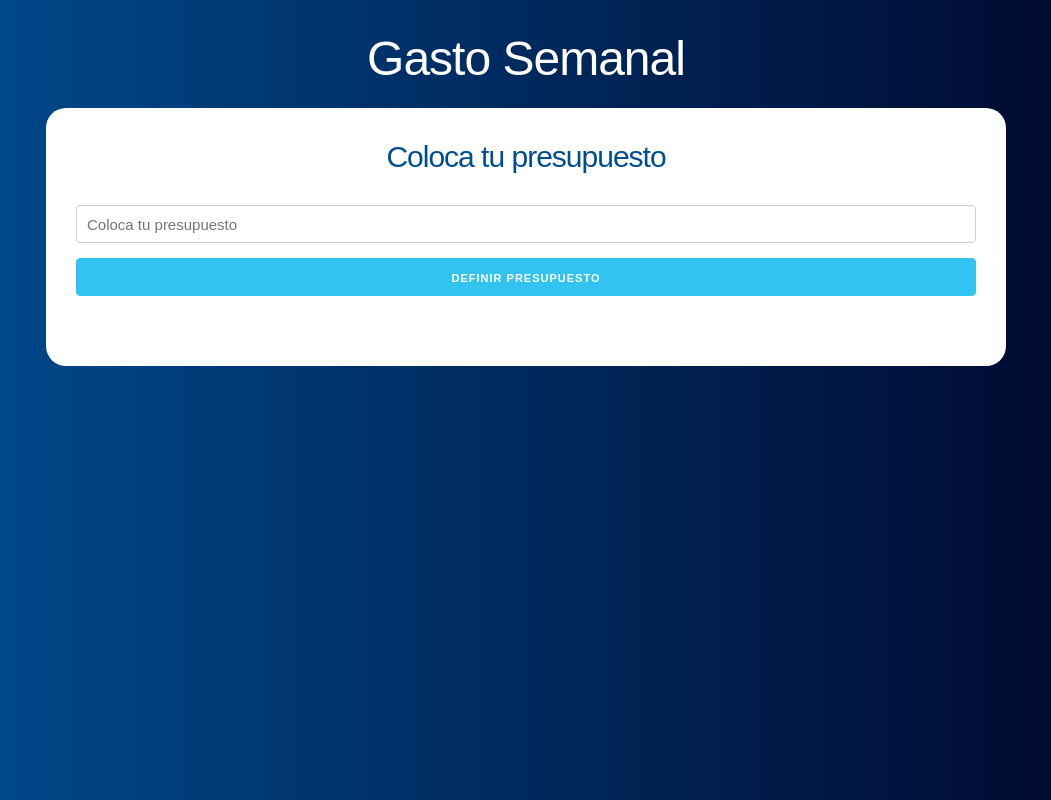
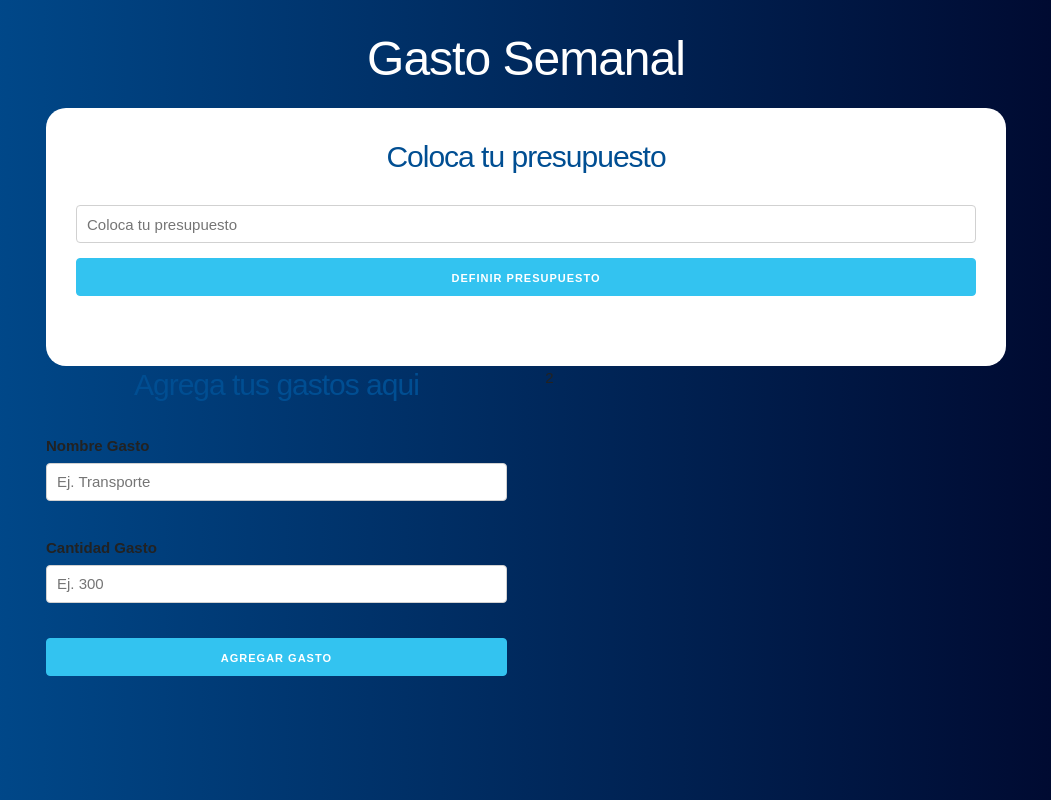
Before and after one commit to micspinis/Organizacion-Presupuestos, a React (Create React App) app: page / in a window 1280 px wide. Shown: the whole page, without its empty margins (114-1165 px from the left). Built offline with nearby package versions, Linux system fonts and the light colour scheme.

Commit message:
Creando componente Formulario de gastos

```diff
--- a/src/App.js
+++ b/src/App.js
@@ -1,5 +1,6 @@
 import React, { useState } from 'react';
 import Pregunta from './components/Pregunta';
+import Formulario from './components/Formulario';
 
 function App() {
 
@@ -17,6 +18,14 @@
             guardarRestante={guardarRestante}
           />
         </div>
+        <div className="row">
+            <div className="one-half column">
+                <Formulario />
+            </div>
+            <div className="one-half column">
+                2
+            </div>
+        </div>
       </header>
     </div>
   );
--- /dev/null
+++ b/src/components/Formulario.js
@@ -0,0 +1,32 @@
+import React, { useState } from 'react';
+
+const Formulario = () => {
+    return (
+        <form>
+            <h2>Agrega tus gastos aqui</h2>
+            <div className="campo">
+                <label>Nombre Gasto</label>
+                <input
+                    type="text"
+                    className="u-full-width"
+                    placeholder="Ej. Transporte"
+                />
+            </div>
+            <div className="campo">
+                <label>Cantidad Gasto</label>
+                <input
+                    type="number"
+                    className="u-full-width"
+                    placeholder="Ej. 300"
+                />
+            </div>
+            <input
+                type="submit"
+                className="button-primary u-full-width"
+                value="Agregar Gasto"
+            />
+        </form>
+     );
+}
+
+export default Formulario;
```
